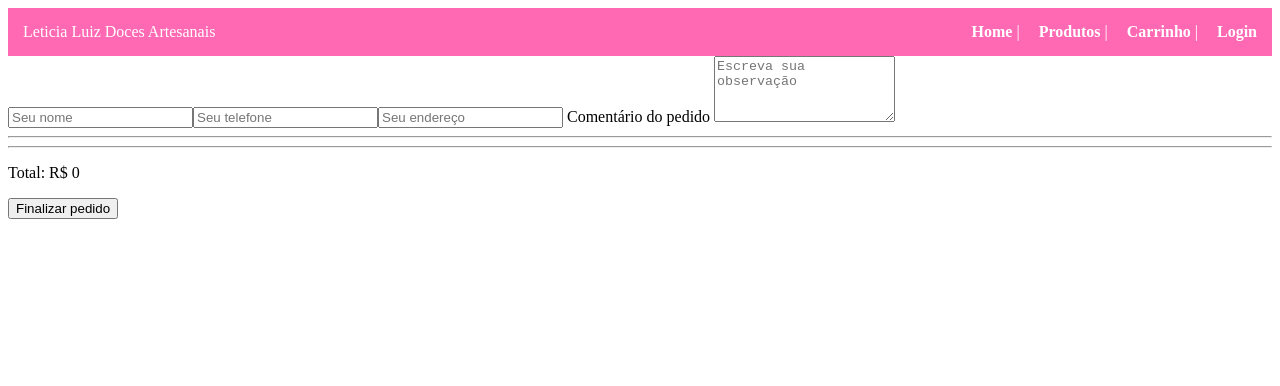
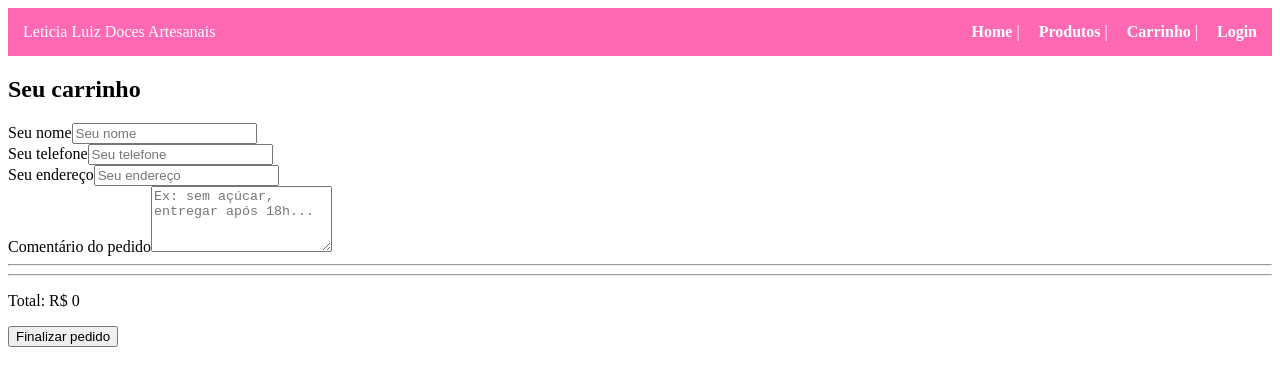
Before and after one commit to dre36dre/cake-front, an Angular app: page /carrinho in a window 1280 px wide. Shown: the top 386 px of the page. Built offline with nearby package versions, Linux system fonts and the light colour scheme.

Commit message:
Carrinho organizado parte 4

```diff
--- a/src/app/components/carrinho/carrinho.component.html
+++ b/src/app/components/carrinho/carrinho.component.html
@@ -1,12 +1,31 @@
 <!-- Dados do cliente -->
 <div class="cliente-form">
+
+  <h2 class="titulo-carrinho">Seu carrinho</h2>
+
+  <div class="form-group">
+    <label>Seu nome</label>
     <input [(ngModel)]="nomeCliente" placeholder="Seu nome" />
+  </div>
+
+  <div class="form-group">
+    <label>Seu telefone</label>
     <input [(ngModel)]="telefoneCliente" placeholder="Seu telefone" />
+  </div>
+
+  <div class="form-group">
+    <label>Seu endereço</label>
     <input [(ngModel)]="enderecoCliente" placeholder="Seu endereço" />
-  <label class="comentario-label">
-    Comentário do pedido
-    <textarea [(ngModel)]="comentarioCliente" placeholder="Escreva sua observação" rows="4"></textarea>
-  </label>
+  </div>
+
+  <div class="form-group">
+    <label>Comentário do pedido</label>
+    <textarea
+      [(ngModel)]="comentarioCliente"
+      placeholder="Ex: sem açúcar, entregar após 18h..."
+      rows="4">
+    </textarea>
+  </div>
 </div>
 
 <hr>
@@ -14,7 +33,7 @@
 <!-- Lista de produtos no carrinho -->
 <div *ngFor="let p of carrinho; let i = index" class="item">
 
-  <!-- AQUI entra a imagem -->
+  <!-- Imagem do produto -->
   <img
     class="foto-produto"
     [src]="imagemProduto(p)"
@@ -23,13 +42,12 @@
   />
 
   <div class="info">
-    <p>{{ p.name }}</p>
-    <p>R$ {{ p.price }}</p>
+    <p class="nome-produto">{{ p.name }}</p>
+    <p class="preco-produto">R$ {{ p.price }}</p>
   </div>
 
-  <button (click)="remover(i)">Remover</button>
+  <button class="btn-remover" (click)="remover(i)">Remover</button>
 </div>
-
 
 <hr>
 
```
Lines whose indentation alone changed are shown as unchanged.
